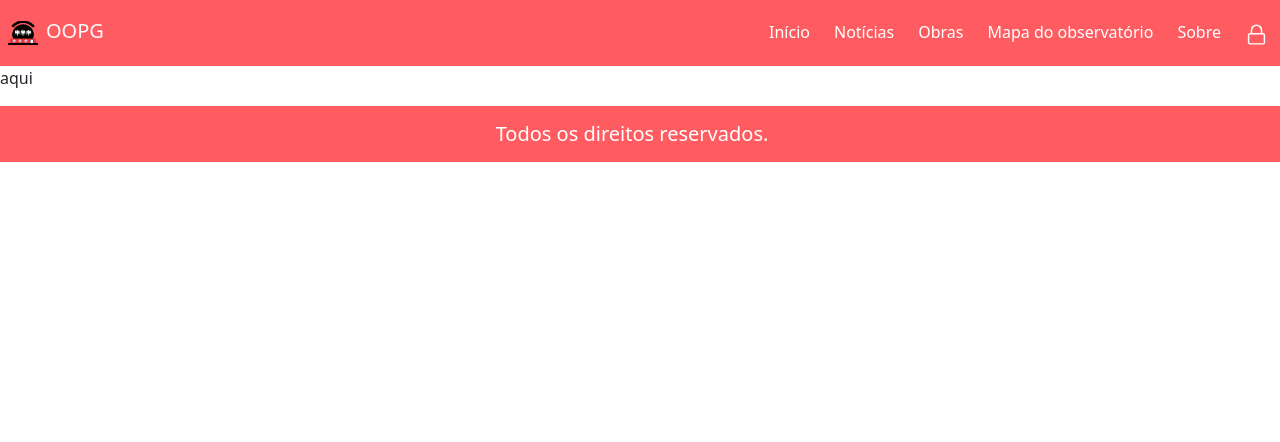
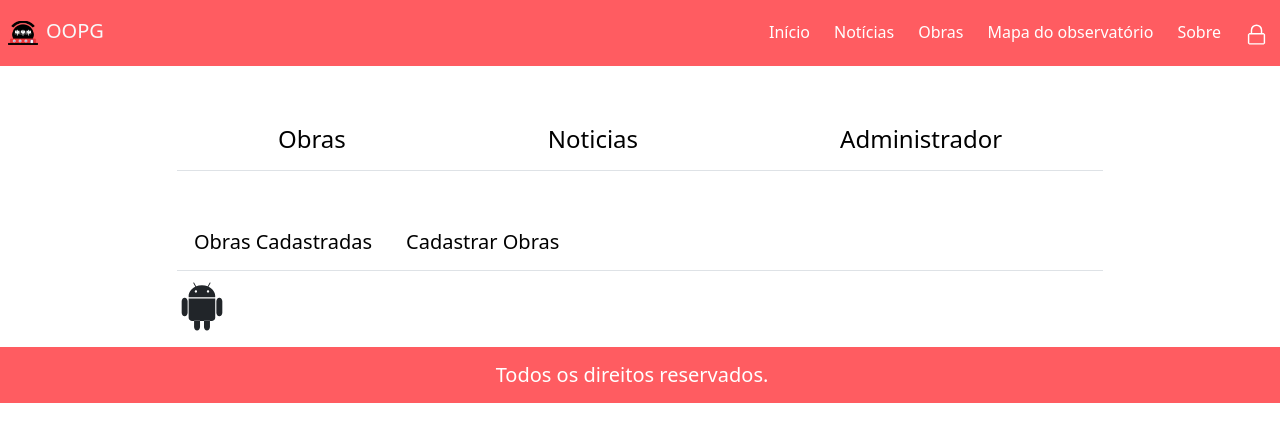
Before and after one commit to savi8sant8s/oopg, a Next.js app: page /admin/home in a window 1280 px wide. Shown: the top 442 px of the page. Built offline with nearby package versions, Linux system fonts and the light colour scheme.

Commit message:
:sparkles: criado esqueleto da pag de home do admin

```diff
--- a/pages/admin/home.js
+++ b/pages/admin/home.js
@@ -1,18 +1,112 @@
-import { Component } from "react";
+import React, { Component, useState } from 'react';
+import { TabContent, TabPane, Nav, NavItem, NavLink, Card, Button, CardTitle, CardText, Row, Col } from 'reactstrap';
+import ImportSheet from '../../component/import-sheet';
+import {DiAndroid} from "react-icons/di"
 
-export default class Home extends Component {
+function ObrasListar() {
+  return (
+    <div>
+      <DiAndroid size="50px"/>
+    </div>
+  )
+}
 
+function ObrasCadastrar() {
+  return (
+    <div>
+      <ImportSheet />
+    </div>
+  )
+}
+
+function Noticias() {
+  return (
+    <div>
+      pag de noticia
+    </div>
+  )
+}
+
+function Administrador() {
+  return (
+    <div>
+      pag do administrador
+    </div>
+  )
+}
+
+export default class home extends Component {
   constructor(props) {
     super(props);
+    this.state = {
+      toggle: "1",
+      toggle2: "1" };
+    this.onToggle = this.onToggle.bind(this)
+  }
+
+  onToggle(tab) {
+    this.setState({ toggle: tab })
+  }
+
+  onToggle2(tab) {
+    this.setState({ toggle2: tab })
   }
 
   render() {
     return (
-      <div>
+      <div className="nav justify-content-center">
         <div>
-          aqui
+          <Nav tabs style={{ marginBottom: "10px", marginTop: "50px" }}>
+            <NavItem >
+              <NavLink style={{ paddingLeft: "100px", paddingRight: "100px" }} onClick={() => { this.onToggle('1'); }}>
+                <h4 style={{ color: "black" }}>Obras</h4>
+              </NavLink>
+            </NavItem>
+            <NavItem>
+              <NavLink style={{ paddingLeft: "100px", paddingRight: "100px" }} onClick={() => { this.onToggle('2'); }}>
+                <h4 style={{ color: "black" }}>Noticias</h4>
+              </NavLink>
+            </NavItem>
+            <NavItem>
+              <NavLink style={{ paddingLeft: "100px", paddingRight: "100px" }} onClick={() => { this.onToggle('3'); }}>
+                <h4 style={{ color: "black" }}>Administrador</h4>
+              </NavLink>
+            </NavItem>
+          </Nav>
+          <TabContent activeTab={this.state.toggle}>
+            <TabPane tabId="1">
+              <div>
+                <Nav tabs style={{ marginBottom: "10px", marginTop: "50px" }}>
+                  <NavItem >
+                    <NavLink style={{alignContent:"center"}} onClick={() => { this.onToggle2('1'); }}>
+                      <h5 style={{ color: "black" }}>Obras Cadastradas</h5>
+                    </NavLink>
+                  </NavItem>
+                  <NavItem>
+                    <NavLink style={{alignContent:"center"}} onClick={() => { this.onToggle2('2'); }}>
+                      <h5 style={{ color: "black" }}>Cadastrar Obras</h5>
+                    </NavLink>
+                  </NavItem>
+                </Nav>
+                <TabContent activeTab={this.state.toggle2}>
+                  <TabPane tabId="1">
+                    <ObrasListar />
+                  </TabPane>
+                  <TabPane tabId="2">
+                    <ObrasCadastrar />
+                  </TabPane>
+                </TabContent>
+              </div>
+            </TabPane>
+            <TabPane tabId="2">
+              <Noticias />
+            </TabPane>
+            <TabPane tabId="3">
+              <Administrador />
+            </TabPane>
+          </TabContent>
         </div>
       </div>
-    )
+    );
   }
 }
```
